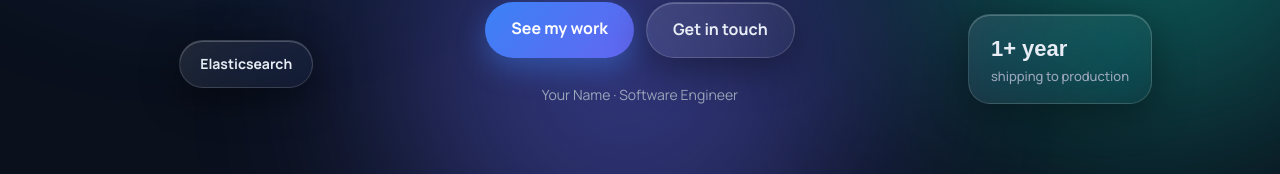
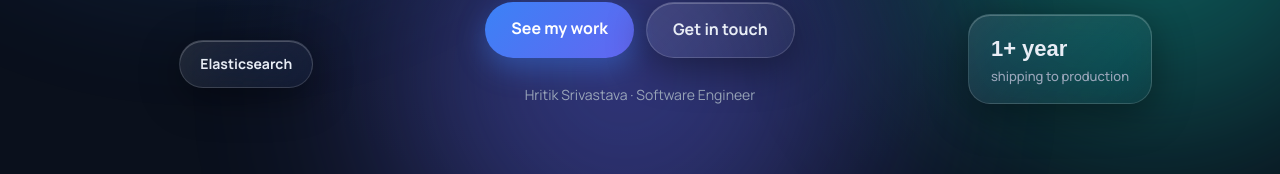
Before and after one commit to hritik0910/portfolio, a Next.js app: page / in a window 1280 px wide. Shown: the part 568-742 px from the top of the page. Built offline with nearby package versions, Linux system fonts and the light colour scheme; a web font is replaced by a local one.

Commit message:
name update

```diff
--- a/data/site.js
+++ b/data/site.js
@@ -1,6 +1,6 @@
 // Edit everything here. The page reads from this file.
 export const site = {
-  name: "Your Name",
+  name: "Hritik Srivastava",
   role: "Software Engineer",
   headline: "I build the tools people decide with.",
   intro:
```
